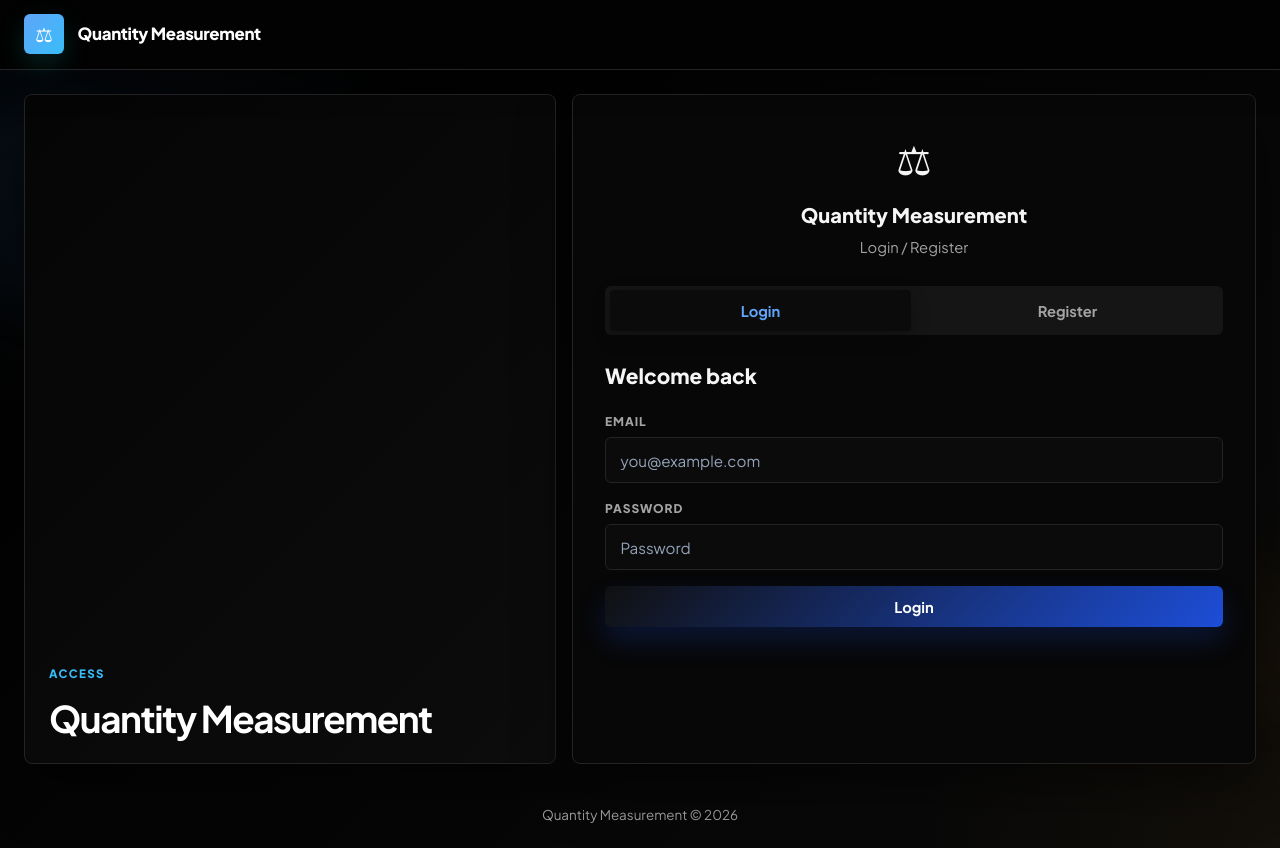
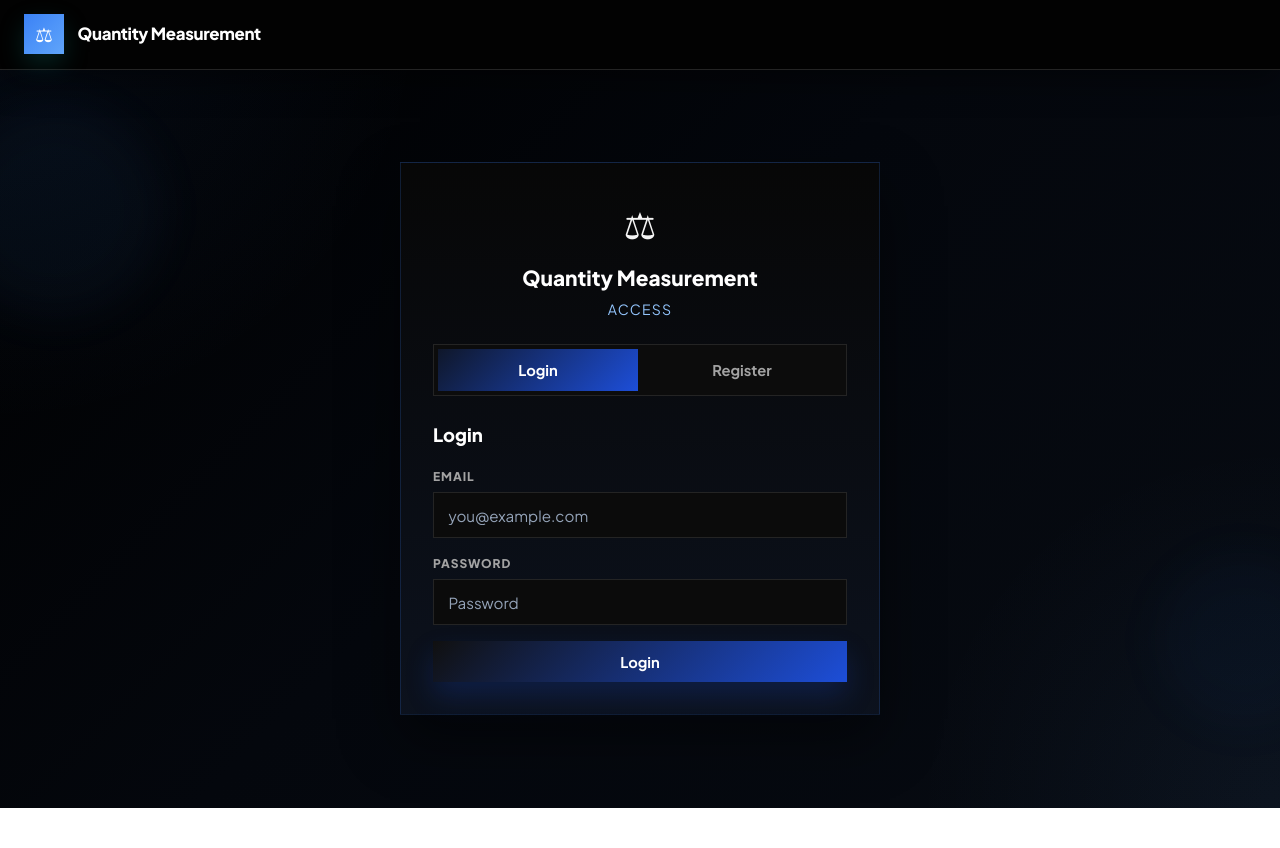
Before and after one commit to devmalu15/QuantityMeasurementFrontend, an Angular app in the folder QuantityMeasurementAngular/: page /auth in a window 1280 px wide. After the commit the page ends 808 px from the top, so only its background shows below. Built offline with nearby package versions, Linux system fonts and the light colour scheme.

Commit message:
[Dev Malu]Refactor .Updated UI

```diff
--- a/QuantityMeasurementAngular/src/app/app.component.html
+++ b/QuantityMeasurementAngular/src/app/app.component.html
@@ -24,7 +24,4 @@
     <router-outlet></router-outlet>
   </main>
 
-  <footer class="app-footer">
-    <p>Quantity Measurement &copy; 2026</p>
-  </footer>
 </div>
--- a/QuantityMeasurementAngular/src/app/app.component.scss
+++ b/QuantityMeasurementAngular/src/app/app.component.scss
@@ -33,7 +33,7 @@
     height: 2.5rem;
     display: grid;
     place-items: center;
-    border-radius: 6px;
+    border-radius: 0;
     font-size: 1.25rem;
     color: white;
     background: linear-gradient(135deg, var(--primary), var(--secondary));
@@ -77,7 +77,7 @@
     gap: 0.65rem;
     padding: 0.45rem 0.75rem;
     border: 1px solid var(--border);
-    border-radius: 6px;
+    border-radius: 0;
     background: rgba(255, 255, 255, 0.03);
     color: white;
 
@@ -141,7 +141,7 @@
     &__user {
       width: 100%;
       justify-content: center;
-      border-radius: 16px;
+      border-radius: 0;
     }
 
     .btn {
--- a/QuantityMeasurementAngular/src/app/components/auth/auth.component.html
+++ b/QuantityMeasurementAngular/src/app/components/auth/auth.component.html
@@ -1,15 +1,10 @@
 
 <div class="auth-page animate-fade">
-  <section class="auth-hero animate-left">
-    <p class="section-eyebrow">Access</p>
-    <h1>Quantity Measurement</h1>
-  </section>
-
-  <div class="auth-card animate-right">
+  <div class="auth-card animate-fade">
     <div class="auth-card__logo">
       <span class="auth-card__emoji">⚖</span>
       <h1 class="auth-card__brand">Quantity Measurement</h1>
-      <p class="auth-card__subtitle">Login / Register</p>
+      <p class="auth-card__subtitle">Access</p>
     </div>
 
     <div class="auth-tabs">
@@ -23,9 +18,7 @@
 
     <form *ngIf="activeTab === 'login'" #loginForm="ngForm"
           class="auth-form animate-fade" (ngSubmit)="onLogin(loginForm)" novalidate>
-      <div class="auth-form__intro">
-        <h2 class="auth-form__title">Welcome back</h2>
-      </div>
+      <h2 class="auth-form__title">Login</h2>
 
       <div class="field">
         <label class="field__label" for="login-email">Email</label>
@@ -60,9 +53,7 @@
 
     <form *ngIf="activeTab === 'register'" #regForm="ngForm"
           class="auth-form animate-fade" (ngSubmit)="onRegister(regForm)" novalidate>
-      <div class="auth-form__intro">
-        <h2 class="auth-form__title">Create account</h2>
-      </div>
+      <h2 class="auth-form__title">Register</h2>
 
       <div class="field">
         <label class="field__label" for="register-email">Email</label>
@@ -79,7 +70,7 @@
         <label class="field__label" for="register-password">Password</label>
         <input id="register-password" class="field__input" type="password" name="password"
                [(ngModel)]="registerData.password"
-               placeholder="Min 6 chars · uppercase · digit · symbol"
+               placeholder="Min 6 chars"
                required minlength="6" #regPwdRef="ngModel">
         <span class="field__error" *ngIf="regPwdRef.invalid && regPwdRef.touched">
           Min 6 characters required
--- a/QuantityMeasurementAngular/src/app/components/auth/auth.component.scss
+++ b/QuantityMeasurementAngular/src/app/components/auth/auth.component.scss
@@ -1,148 +1,64 @@
 
 .auth-page {
-  min-height: calc(100vh - 130px);
-  display: grid;
-  grid-template-columns: minmax(220px, 0.7fr) minmax(360px, 0.9fr);
-  gap: 1rem;
-  align-items: stretch;
-}
-
-.auth-hero {
-  position: relative;
-  overflow: hidden;
+  min-height: calc(100vh - 110px);
   display: flex;
-  flex-direction: column;
-  justify-content: flex-end;
-  gap: 0.5rem;
-  padding: 1.5rem;
-  border-radius: var(--radius-lg);
-  background: linear-gradient(135deg, #050505 0%, #0c0c0c 100%);
-  color: white;
-  box-shadow: var(--shadow-lg);
-  border: 1px solid var(--border);
-
-  &::after {
-    display: none;
-  }
-
-  h1 {
-    font-size: clamp(1.8rem, 3vw, 2.3rem);
-    line-height: 1.1;
-    letter-spacing: -0.04em;
-  }
-
-  &__text {
-    max-width: 56ch;
-    color: rgba(224, 231, 255, 0.92);
-    font-size: 0.98rem;
-  }
-
-  &__highlights {
-    display: grid;
-    grid-template-columns: repeat(2, minmax(0, 1fr));
-    gap: 0.85rem;
-  }
-
-  &__stats {
-    display: grid;
-    grid-template-columns: repeat(3, minmax(0, 1fr));
-    gap: 0.75rem;
-
-    div {
-      padding: 0.9rem 1rem;
-      border-radius: 16px;
-      background: rgba(255, 255, 255, 0.09);
-      border: 1px solid rgba(224, 231, 255, 0.16);
-      backdrop-filter: blur(8px);
-    }
-
-    strong {
-      display: block;
-      font-size: 1.25rem;
-      font-weight: 800;
-    }
-
-    span {
-      color: rgba(224, 231, 255, 0.8);
-      font-size: 0.82rem;
-    }
-  }
-}
-
-.highlight-card {
-  display: flex;
-  align-items: flex-start;
-  gap: 0.75rem;
-  padding: 0.95rem;
-  border-radius: 16px;
-  background: rgba(255, 255, 255, 0.1);
-  border: 1px solid rgba(224, 231, 255, 0.16);
-  backdrop-filter: blur(8px);
-  animation: fadeIn 0.45s ease both;
-
-  span {
-    font-size: 1.15rem;
-  }
-
-  strong {
-    display: block;
-    margin-bottom: 0.2rem;
-    font-size: 0.95rem;
-  }
-
-  p {
-    color: rgba(224, 231, 255, 0.8);
-    font-size: 0.82rem;
-    line-height: 1.45;
-  }
+  align-items: center;
+  justify-content: center;
+  max-width: 480px;
+  margin: 0 auto;
 }
 
 .auth-card {
-  background: rgba(8, 8, 8, 0.96);
-  backdrop-filter: blur(12px);
-  border-radius: var(--radius-lg);
+  background: linear-gradient(180deg, rgba(7, 7, 7, 0.98), rgba(12, 18, 30, 0.98));
+  backdrop-filter: blur(10px);
+  border-radius: 0;
   box-shadow: var(--shadow-lg);
   padding: 2rem;
   width: 100%;
-  border: 1px solid var(--border);
-  justify-self: end;
+  border: 1px solid rgba(59, 130, 246, 0.18);
 
   &__logo {
     text-align: center;
-    margin-bottom: 1.6rem;
+    margin-bottom: 1.5rem;
   }
 
-  &__emoji { font-size: 2.5rem; }
+  &__emoji {
+    font-size: 2.3rem;
+  }
 
   &__brand {
-    font-size: 1.25rem;
+    font-size: 1.3rem;
     font-weight: 800;
-    color: var(--text);
-    margin-top: 0.5rem;
+    color: #ffffff;
+    margin-top: 0.45rem;
   }
 
   &__subtitle {
-    color: var(--text-muted);
-    font-size: 0.92rem;
-    margin-top: 0.35rem;
+    color: #93c5fd;
+    font-size: 0.88rem;
+    margin-top: 0.2rem;
+    letter-spacing: 0.08em;
+    text-transform: uppercase;
   }
 }
 
 .auth-tabs {
-  display: flex;
-  background: var(--surface-3);
-  border-radius: 6px;
-  padding: 0.3rem;
+  display: grid;
+  grid-template-columns: repeat(2, minmax(0, 1fr));
+  background: #0c0c0c;
+  border-radius: 0;
+  padding: 0.25rem;
   margin-bottom: 1.5rem;
-  gap: 0.35rem;
+  gap: 0.25rem;
+  border: 1px solid var(--border);
 }
 
 .auth-tab {
   flex: 1;
-  padding: 0.7rem;
-  background: none;
-  border: none;
-  border-radius: 4px;
+  padding: 0.75rem;
+  background: transparent;
+  border: 0;
+  border-radius: 0;
   font-family: var(--font);
   font-size: 0.92rem;
   font-weight: 700;
@@ -151,12 +67,15 @@
   transition: all var(--transition);
 
   &--active {
-    background: var(--surface-solid);
-    color: var(--primary);
-    box-shadow: var(--shadow-sm);
+    background: linear-gradient(135deg, #0f172a, #1d4ed8);
+    color: #ffffff;
+    box-shadow: none;
   }
 
-  &:hover:not(&--active) { color: var(--primary); }
+  &:hover:not(&--active) {
+    color: #ffffff;
+    background: #12203a;
+  }
 }
 
 .auth-form {
@@ -164,16 +83,11 @@
   flex-direction: column;
   gap: 1rem;
 
-  &__intro p {
-    color: var(--text-muted);
-    font-size: 0.92rem;
-  }
-
   &__title {
-    font-size: 1.3rem;
+    font-size: 1.15rem;
     font-weight: 800;
-    color: var(--text);
-    margin-bottom: 0.2rem;
+    color: #ffffff;
+    margin-bottom: 0.1rem;
   }
 
   &__error,
@@ -182,43 +96,24 @@
     font-size: 0.875rem;
     font-weight: 600;
     padding: 0.75rem 0.85rem;
-    border-radius: 12px;
+    border-radius: 0;
     animation: fadeIn 0.2s ease;
   }
 
   &__error {
-    color: #fca5a5;
-    background: rgba(248, 113, 113, 0.12);
+    color: #ffffff;
+    background: #2a0d12;
   }
 
   &__success {
-    color: #86efac;
-    background: rgba(34, 197, 94, 0.12);
-  }
-}
-
-@media (max-width: 980px) {
-  .auth-page {
-    grid-template-columns: 1fr;
-  }
-
-  .auth-card {
-    justify-self: stretch;
+    color: #ffffff;
+    background: #0b2545;
   }
 }
 
 @media (max-width: 640px) {
   .auth-page {
-    padding: 0;
-  }
-
-  .auth-hero {
-    padding: 1.3rem;
-
-    &__highlights,
-    &__stats {
-      grid-template-columns: 1fr;
-    }
+    max-width: 100%;
   }
 
   .auth-card {
--- a/QuantityMeasurementAngular/src/styles.scss
+++ b/QuantityMeasurementAngular/src/styles.scss
@@ -2,11 +2,11 @@
 @import url('https://fonts.googleapis.com/css2?family=Plus+Jakarta+Sans:wght@400;500;600;700;800&family=JetBrains+Mono:wght@400;600&display=swap');
 
 :root {
-  --primary: #60a5fa;
+  --primary: #3b82f6;
   --primary-dark: #1d4ed8;
-  --primary-light: rgba(96, 165, 250, 0.12);
-  --secondary: #38bdf8;
-  --accent: #f59e0b;
+  --primary-light: rgba(59, 130, 246, 0.12);
+  --secondary: #60a5fa;
+  --accent: #2563eb;
   --success: #22c55e;
   --error: #f87171;
   --warning: #fbbf24;
@@ -20,9 +20,9 @@
   --text: #f5f5f5;
   --text-muted: #a3a3a3;
 
-  --radius-sm: 2px;
-  --radius: 6px;
-  --radius-lg: 8px;
+  --radius-sm: 0px;
+  --radius: 0px;
+  --radius-lg: 0px;
   --shadow-sm: 0 6px 18px rgba(0, 0, 0, 0.28);
   --shadow: 0 18px 40px rgba(0, 0, 0, 0.38);
   --shadow-lg: 0 24px 56px rgba(0, 0, 0, 0.48);
@@ -50,9 +50,9 @@ body {
   line-height: 1.6;
   color: var(--text);
   background:
-    radial-gradient(circle at top left, rgba(96, 165, 250, 0.06), transparent 28%),
-    radial-gradient(circle at bottom right, rgba(245, 158, 11, 0.04), transparent 24%),
-    linear-gradient(135deg, #000000 0%, #050505 48%, #0a0a0a 100%);
+    radial-gradient(circle at top left, rgba(59, 130, 246, 0.08), transparent 28%),
+    radial-gradient(circle at bottom right, rgba(96, 165, 250, 0.06), transparent 24%),
+    linear-gradient(135deg, #000000 0%, #04070d 48%, #070b12 100%);
   -webkit-font-smoothing: antialiased;
 }
 
@@ -81,7 +81,7 @@ body::after {
   height: 180px;
   right: -3rem;
   bottom: 4rem;
-  background: rgba(245, 158, 11, 0.05);
+  background: rgba(59, 130, 246, 0.06);
   animation-delay: -4s;
 }
 
@@ -189,7 +189,7 @@ body::after {
   display: inline-flex;
   align-items: center;
   justify-content: center;
-  border-radius: 4px;
+  border-radius: 0;
   font-size: 0.76rem;
   font-weight: 700;
   letter-spacing: 0.03em;
@@ -209,7 +209,7 @@ body::after {
   gap: 8px;
   padding: 0.72rem 1.15rem;
   border: none;
-  border-radius: 6px;
+  border-radius: 0;
   font-family: var(--font);
   font-size: 0.92rem;
   font-weight: 700;
@@ -265,12 +265,12 @@ body::after {
   }
 
   &.btn--ghost {
-    background: rgba(255, 255, 255, 0.03);
-    color: #f8fafc;
-    border: 1px solid var(--border);
+    background: #0b1220;
+    color: #ffffff;
+    border: 1px solid rgba(59, 130, 246, 0.24);
 
     &:hover {
-      background: rgba(255, 255, 255, 0.06);
+      background: #12203a;
     }
   }
 
@@ -315,7 +315,7 @@ body::after {
 .field__select {
   padding: 0.78rem 0.9rem;
   border: 1px solid var(--border);
-  border-radius: 6px;
+  border-radius: 0;
   font-family: var(--font);
   font-size: 0.95rem;
   color: var(--text);
@@ -351,7 +351,7 @@ body::after {
   position: relative;
   background: var(--surface);
   backdrop-filter: blur(12px);
-  border-radius: var(--radius);
+  border-radius: 0;
   box-shadow: var(--shadow);
   padding: 1.35rem;
   border: 1px solid var(--border);
@@ -359,22 +359,22 @@ body::after {
 
 .result-box {
   padding: 0.9rem 1rem;
-  border-radius: 14px;
+  border-radius: 0;
   font-family: var(--mono);
   font-size: 0.96rem;
   font-weight: 600;
   animation: fadeIn 0.3s ease;
 
   &.result-box--success {
-    background: rgba(34, 197, 94, 0.12);
+    background: #082312;
     border-left: 3px solid var(--success);
-    color: #86efac;
+    color: #d1fae5;
   }
 
   &.result-box--error {
-    background: rgba(248, 113, 113, 0.12);
+    background: #2a0d12;
     border-left: 3px solid var(--error);
-    color: #fca5a5;
+    color: #fee2e2;
   }
 }
 
```
Also changed, not shown: QuantityMeasurementAngular/src/app/components/dashboard/dashboard.component.html (+21 -20 lines), QuantityMeasurementAngular/src/app/components/dashboard/dashboard.component.scss (+76 -127 lines).
